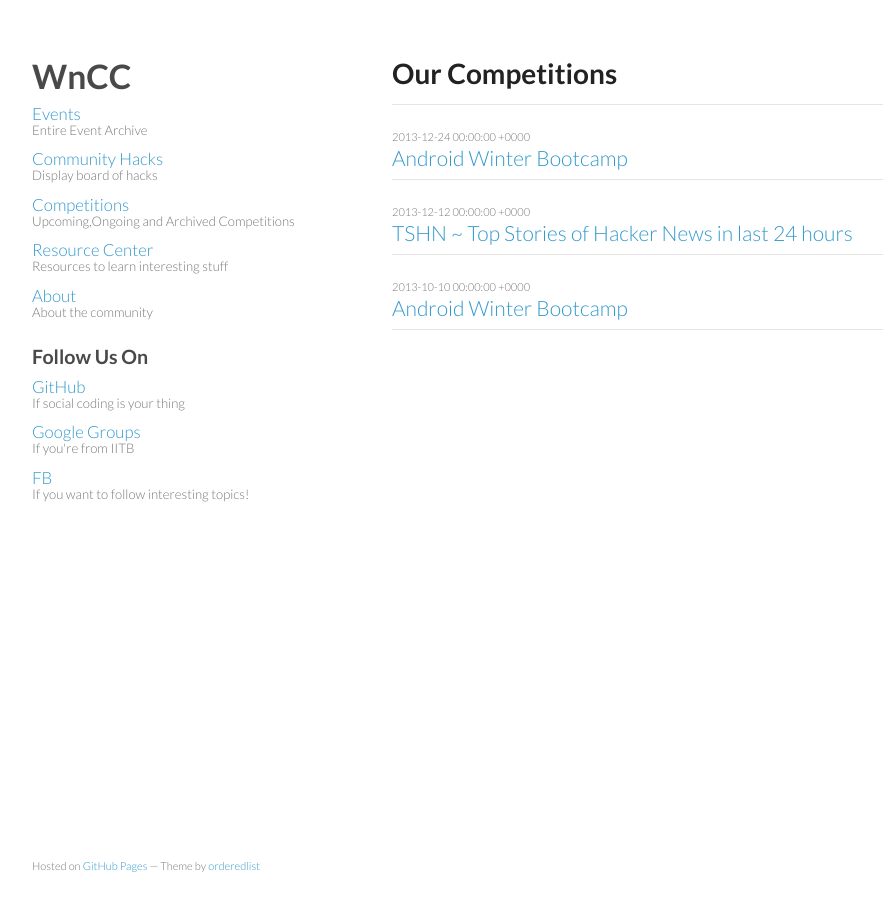
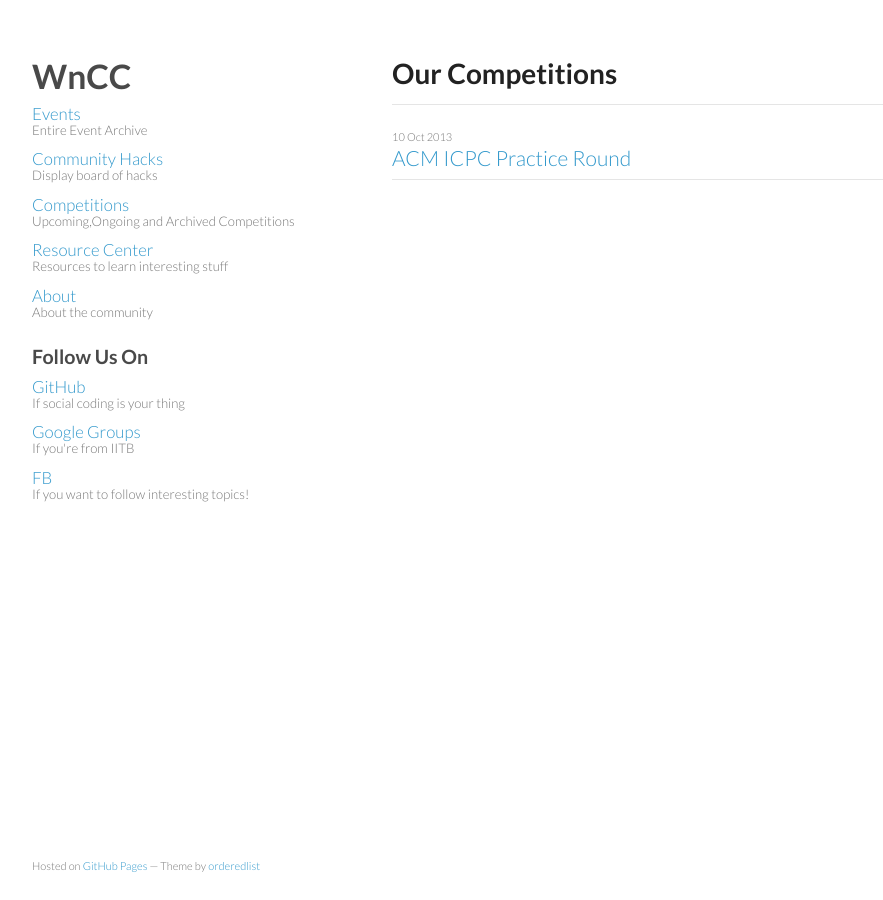
Before and after one commit to wncc/wncc.github.io, a Jekyll site: the page built from competitions/index.html, in a window 1280 px wide. Shown: the whole page, without its empty margins (178-1061 px from the left). Built offline with Jekyll 4.4.1, drawn with Linux system fonts in a browser that asks for light colours; nearby versions of some CDN libraries; Markdown is read by kramdown in place of the engine named in the settings.

Commit message:
Categorized listing

```diff
--- a/competitions/_posts/2013-10-10-acm-icpc-practice-round.markdown
+++ b/competitions/_posts/2013-10-10-acm-icpc-practice-round.markdown
@@ -1,6 +1,6 @@
 ---
 layout: event
-title: Android Winter Bootcamp
+title: ACM ICPC Practice Round
 category: competitions
 startdate: 2013-12-12
 enddate: 2013-12-14
--- a/competitions/index.html
+++ b/competitions/index.html
@@ -7,7 +7,9 @@ title: WnCC Competitions
 <hr/>
 
 {% for post in site.posts %}
-	  <small>{{ post.date }}</small>
+	{% if post.categories contains 'competitions' %}
+	  <small>{{ post.date | date_to_string }}</small>
 	  <h2><a href="{{ post.url }}">{{ post.title }}</a></h2>
 	  <hr/>
+	{% endif %}
 {% endfor %}
--- a/events/index.html
+++ b/events/index.html
@@ -7,7 +7,9 @@ title: WnCC Events
 <hr/>
 
 {% for post in site.posts %}
-	  <small>{{ post.date }}</small>
+	{% if post.categories contains 'events' %}
+	  <small>{{ post.date | date_to_string }}</small>
 	  <h2><a href="{{ post.url }}">{{ post.title }}</a></h2>
 	  <hr/>
+	{% endif %}
 {% endfor %}
--- a/hacks/index.html
+++ b/hacks/index.html
@@ -7,7 +7,9 @@ title: WnCC Community Hacks
 <hr/>
 
 {% for post in site.posts %}
+	{% if post.categories contains 'hacks' %}
 	  <h2><a href="{{ post.url }}">{{ post.title }}</a></h2>
 	  <p>{{ post.excerpt }}</p>
 	  <hr/>
+	{% endif %}
 {% endfor %}
```
